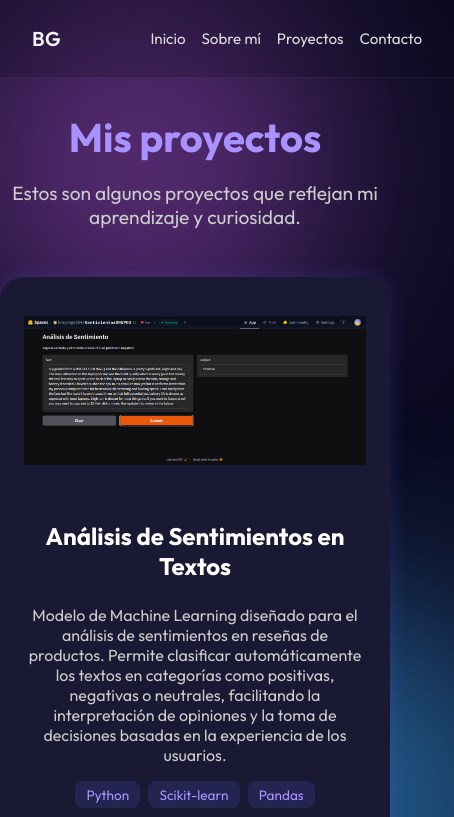
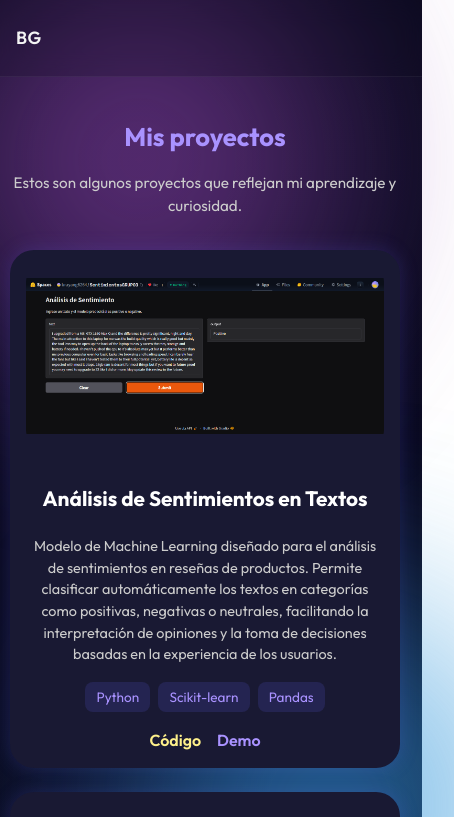
Before and after one commit to brayan6264/portafolio, a React (Create React App) app: page /projects in a window 390 px wide. Shown: the top 817 px of the page, 454 px wide, since content can reach past the window. Built offline with nearby package versions, Linux system fonts and the light colour scheme; the HTML template or start-up script is replaced by a standard one.

Commit message:
Css updates for responsiveness

```diff
--- a/src/index.css
+++ b/src/index.css
@@ -7,6 +7,8 @@ body {
   color: #f3f3f3;
   overflow-x: hidden;
   position: relative;
+  font-size: 16px;
+  line-height: 1.5;
 }
 
 body::before,
@@ -45,3 +47,21 @@ body::after {
     transform: translate(-30px, 20px);
   }
 }
+
+@media (max-width: 1024px) {
+  body {
+    font-size: 15px;
+  }
+}
+
+@media (max-width: 768px) {
+  body {
+    font-size: 14px;
+  }
+}
+
+@media (max-width: 480px) {
+  body {
+    font-size: 13.5px;
+  }
+}
--- a/src/styles/About.css
+++ b/src/styles/About.css
@@ -8,6 +8,7 @@
   justify-content: center;
   overflow: hidden;
   position: relative;
+  padding: 0 20px;
 }
 
 .about-section::before,
@@ -46,6 +47,7 @@
     transform: translate(-30px, 20px);
   }
 }
+
 .about-container {
   display: flex;
   align-items: center;
@@ -136,3 +138,70 @@
     transform: translateX(-50%) translateY(-8px);
   }
 }
+
+@media (max-width: 1024px) {
+  .about-container {
+    gap: 2rem;
+  }
+
+  .about-card h2 {
+    font-size: 1.8rem;
+  }
+
+  .about-card p {
+    font-size: 1rem;
+  }
+
+  .about-image img {
+    width: 240px;
+    height: 240px;
+  }
+}
+
+@media (max-width: 768px) {
+  .about-container {
+    flex-direction: column;
+    text-align: center;
+    padding: 1.5rem;
+  }
+
+  .about-card {
+    padding: 1.5rem;
+  }
+
+  .about-card h2 {
+    font-size: 1.6rem;
+  }
+
+  .about-card p {
+    font-size: 0.95rem;
+  }
+
+  .about-image img {
+    width: 200px;
+    height: 200px;
+  }
+}
+
+@media (max-width: 480px) {
+  .about-section {
+    padding: 20px 10px;
+  }
+
+  .about-card {
+    padding: 1rem;
+  }
+
+  .about-card h2 {
+    font-size: 1.4rem;
+  }
+
+  .about-card p {
+    font-size: 0.9rem;
+  }
+
+  .about-image img {
+    width: 160px;
+    height: 160px;
+  }
+}
--- a/src/styles/Contact.css
+++ b/src/styles/Contact.css
@@ -124,12 +124,69 @@
   background: #8a7ae6;
 }
 
+@media (max-width: 1024px) {
+  .contact-title {
+    font-size: 2rem;
+  }
+
+  .contact-subtitle {
+    font-size: 1.1rem;
+  }
+}
+
 @media (max-width: 900px) {
   .contact-container {
     grid-template-columns: 1fr;
     gap: 2rem;
   }
 }
+
+@media (max-width: 768px) {
+  .contact-title {
+    font-size: 1.8rem;
+  }
+
+  .contact-subtitle {
+    font-size: 1rem;
+  }
+
+  .contact-form {
+    padding: 1.5rem;
+  }
+
+  .contact-card {
+    padding: 1rem;
+  }
+}
+
+@media (max-width: 480px) {
+  .contact-section {
+    padding: 1rem;
+  }
+
+  .contact-title {
+    font-size: 1.6rem;
+  }
+
+  .contact-subtitle {
+    font-size: 0.95rem;
+  }
+
+  .contact-form button {
+    font-size: 0.95rem;
+    padding: 0.7rem;
+  }
+
+  .contact-card h3 {
+    font-size: 1rem;
+  }
+
+  .contact-card p,
+  .contact-card a {
+    font-size: 0.9rem;
+  }
+}
+
 @keyframes fadeInUp {
   0% {
     opacity: 0;
@@ -146,6 +203,7 @@
   opacity: 0;
   animation: fadeInUp 1s ease forwards;
 }
+
 .contact-header {
   animation-delay: 0.2s;
 }
--- a/src/styles/Header.css
+++ b/src/styles/Header.css
@@ -4,7 +4,7 @@
   width: 100%;
   padding: 0.8rem 2rem;
   z-index: 100;
-  background: rgba(10, 10, 25, 0.2); /* fondo translúcido */
+  background: rgba(10, 10, 25, 0.2);
   backdrop-filter: blur(12px);
   -webkit-backdrop-filter: blur(12px);
   border-bottom: 1px solid rgba(255, 255, 255, 0.05);
@@ -44,10 +44,57 @@
   color: #fef08a;
 }
 
-/* Responsive */
+@media (max-width: 1024px) {
+  .nav .nav-links {
+    gap: 1.5rem;
+    font-size: 1rem;
+  }
+}
+
 @media (max-width: 768px) {
+  .container {
+    flex-direction: row;
+    justify-content: space-between;
+  }
+
   .nav .nav-links {
     gap: 1rem;
     font-size: 0.95rem;
   }
 }
+
+@media (max-width: 480px) {
+  .header {
+    padding: 0.8rem 1rem;
+  }
+
+  .logo {
+    font-size: 1.1rem;
+  }
+
+  .nav .nav-links {
+    flex-direction: column;
+    gap: 0.8rem;
+    font-size: 1rem;
+    background: rgba(10, 10, 25, 0.9);
+    position: absolute;
+    top: 60px;
+    right: 0;
+    padding: 1rem;
+    border-radius: 0 0 0 8px;
+    display: none;
+  }
+
+  .nav .nav-links.active {
+    display: flex;
+  }
+
+  .menu-toggle {
+    display: block;
+    background: none;
+    border: none;
+    color: white;
+    font-size: 1.5rem;
+    cursor: pointer;
+  }
+}
--- a/src/styles/Hero.css
+++ b/src/styles/Hero.css
@@ -9,6 +9,7 @@
   position: relative;
   overflow: hidden;
   background: linear-gradient(145deg, #0a0a1f, #111130);
+  padding: 0 20px;
 }
 
 .hero::before,
@@ -23,6 +24,7 @@
   animation: floatColors 12s ease-in-out infinite alternate;
   z-index: 0;
 }
+
 .hero::before {
   background: #8e44ad;
   top: -100px;
@@ -56,6 +58,7 @@
   max-width: 1200px;
   margin: 0 auto;
   flex-wrap: wrap;
+  gap: 2rem;
 }
 
 .hero-text {
@@ -85,6 +88,7 @@
 
 .hero-buttons {
   display: flex;
+  flex-wrap: wrap;
   gap: 1rem;
 }
 
@@ -134,6 +138,21 @@
   box-shadow: 0 0 40px rgba(130, 87, 229, 0.4);
 }
 
+@media (max-width: 1024px) {
+  .hero-text h1 {
+    font-size: 2.5rem;
+  }
+
+  .hero-text h2 {
+    font-size: 1.3rem;
+  }
+
+  .hero-image img {
+    width: 220px;
+    height: 220px;
+  }
+}
+
 @media (max-width: 768px) {
   .hero-content {
     flex-direction: column-reverse;
@@ -148,6 +167,40 @@
     font-size: 1.2rem;
   }
 }
+
+@media (max-width: 480px) {
+  .hero {
+    padding: 20px 10px;
+  }
+
+  .hero-text h1 {
+    font-size: 1.8rem;
+  }
+
+  .hero-text h2 {
+    font-size: 1rem;
+  }
+
+  .hero-text p {
+    font-size: 0.95rem;
+  }
+
+  .hero-buttons {
+    flex-direction: column;
+    gap: 0.8rem;
+  }
+
+  .hero-buttons a {
+    width: 100%;
+    text-align: center;
+  }
+
+  .hero-image img {
+    width: 180px;
+    height: 180px;
+  }
+}
+
 .logo-circle {
   width: 40px;
   height: 40px;
--- a/src/styles/Projects.css
+++ b/src/styles/Projects.css
@@ -4,6 +4,7 @@
   position: relative;
   overflow: visible;
   display: block;
+  padding: 0 20px;
 }
 
 .projects-container {
@@ -61,7 +62,7 @@
 .project-image img {
   width: 100%;
   height: 100%;
-  object-fit:contain;
+  object-fit: contain;
   transition: transform 0.5s ease;
 }
 
@@ -100,7 +101,9 @@
 
 .project-links {
   display: flex;
+  flex-wrap: wrap;
   gap: 1rem;
+  justify-content: center;
 }
 
 .project-links a {
@@ -122,8 +125,58 @@
   text-decoration: underline;
 }
 
+@media (max-width: 1024px) {
+  .projects-grid {
+    grid-template-columns: repeat(2, 1fr);
+  }
+
+  .projects-title {
+    font-size: 2rem;
+  }
+
+  .projects-subtitle {
+    font-size: 1.1rem;
+  }
+}
+
 @media (max-width: 768px) {
   .projects-grid {
     grid-template-columns: 1fr;
+    gap: 1.5rem;
+  }
+
+  .projects-title {
+    font-size: 1.8rem;
+  }
+
+  .projects-subtitle {
+    font-size: 1rem;
+    margin-bottom: 2rem;
   }
 }
+
+@media (max-width: 480px) {
+  .projects-section {
+    padding: 20px 10px;
+  }
+
+  .projects-title {
+    font-size: 1.6rem;
+  }
+
+  .projects-subtitle {
+    font-size: 0.95rem;
+  }
+
+  .project-card {
+    padding: 1rem;
+  }
+
+  .project-card h3 {
+    font-size: 1.3rem;
+  }
+
+  .project-card p {
+    font-size: 0.9rem;
+  }
+}
```
Lines whose indentation alone changed are shown as unchanged.
